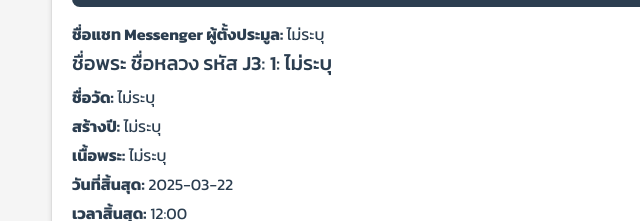
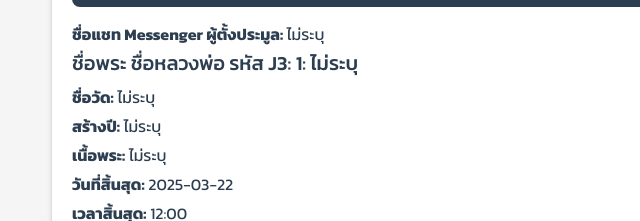
Before and after one commit to nathaponthakron132/auction-site3, a plain HTML site: page index.html in a window 1280 px wide. Shown: the part 468-689 px from the top of the page, 9-649 px from the left. Drawn offline with nearby package versions, Linux system fonts and the light colour scheme; no server answers.

Commit message:
Update index.html

```diff
--- a/index.html
+++ b/index.html
@@ -187,7 +187,7 @@
                         <img src="${safeImageUrls[2]}" alt="${data.amuletName} ภาพที่ 3" class="item-img" onclick="openModal('${safeImageUrls[2]}')">
                     </div>
                     <p><b>ชื่อแชท Messenger ผู้ตั้งประมูล:</b> <span id="auctioneer${itemNumber}" contenteditable="false">${data.auctioneer}</span></p>
-                    <h2>ชื่อพระ ชื่อหลวง รหัส J3: ${itemNumber}: <span id="amuletName${itemNumber}" contenteditable="false">${data.amuletName}</span></h2>
+                    <h2>ชื่อพระ ชื่อหลวงพ่อ รหัส J3: ${itemNumber}: <span id="amuletName${itemNumber}" contenteditable="false">${data.amuletName}</span></h2>
                     <p><b>ชื่อวัด:</b> <span id="templeName${itemNumber}" contenteditable="false">${data.templeName}</span></p>
                     <p><b>สร้างปี:</b> <span id="year${itemNumber}" contenteditable="false">${data.year}</span></p>
                     <p><b>เนื้อพระ:</b> <span id="material${itemNumber}" contenteditable="false">${data.material}</span></p>
```
